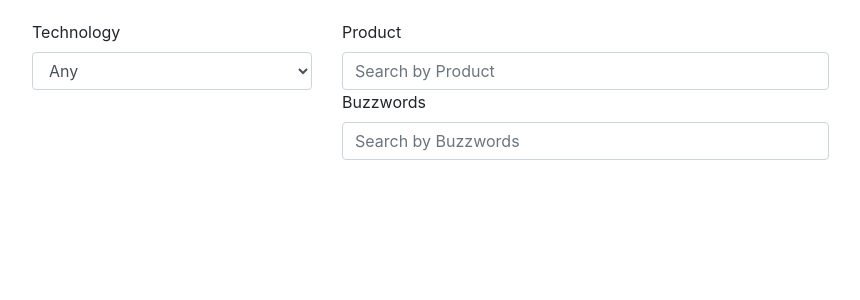
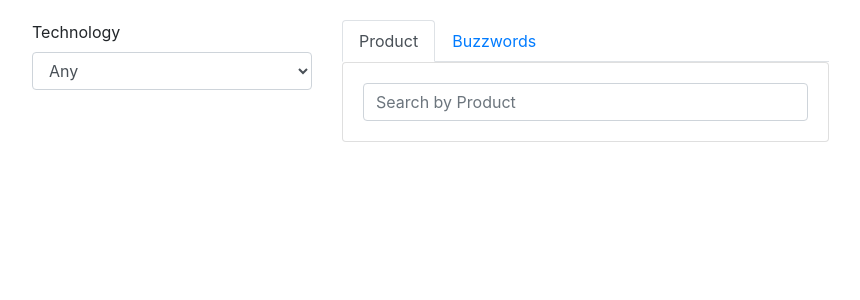
Before and after one commit to benelan/product2queue, a React (Create React App) app: page / in a window 1280 px wide. Shown: the top 300 px of the page, without its empty margins (3-863 px from the left). Built offline with nearby package versions, Linux system fonts and the light colour scheme.

Commit message:
placed inputs on tabs

```diff
--- a/src/components/Product.js
+++ b/src/components/Product.js
@@ -1,57 +1,105 @@
-import React, { memo } from "react";
-import { Input, Label, ListGroup, ListGroupItem } from "reactstrap";
+import React, {useState, memo} from 'react';
+import {
+    TabContent,
+    TabPane,
+    Nav,
+    NavItem,
+    NavLink,
+    Input,
+    Row,
+    Col,
+    Card,
+    ListGroup,
+    ListGroupItem
+} from 'reactstrap';
+import classnames from 'classnames';
 import VirtualScroll from "./VirtualScroll";
 
-class Product extends React.Component {
-  render() {
+const Product = (props) => {
+    const [activeTab,
+        setActiveTab] = useState('1');
+
+    const toggle = tab => {
+        if (activeTab !== tab)
+            setActiveTab(tab);
+        }
+
     const lgi = {
-      height: "70px",
+        height: "70px"
     };
-    const Item = memo(({ index }) => (
+
+    const Item = memo(({index}) => (
         <ListGroupItem
             key={index}
             style={lgi}
-        onClick={() => this.props.onResult(this.props.filtered[index])}
+            onClick={() => props.onResult(props.filtered[index])}
             tag="button"
-        action
-      >
-        {this.props.filtered[index].ref}
+            action>
+            {props.filtered[index].ref}
         </ListGroupItem>
     ));
 
-
     return (
         <div>
-          <Label for="productInput">Product</Label>
+            <Nav tabs>
+                <NavItem>
+                    <NavLink
+                        className={classnames({
+                        active: activeTab === '1'
+                    })}
+                        onClick={() => {
+                        toggle('1');
+                    }}>
+                        Product
+                    </NavLink>
+                </NavItem>
+                <NavItem>
+                    <NavLink
+                        className={classnames({
+                        active: activeTab === '2'
+                    })}
+                        onClick={() => {
+                        toggle('2');
+                    }}>
+                        Buzzwords
+                    </NavLink>
+                </NavItem>
+            </Nav>
+            <TabContent activeTab={activeTab}>
+                <TabPane tabId="1">
+                    <Card body>
                         <Input
                             type="search"
                             name="searchProduct"
                             className="input"
                             id="productInput"
-            onChange={this.props.onProductChange}
-            placeholder="Search by Product"
-          />
-          <Label for="buzzwordsInput">Buzzwords</Label>
+                            onChange={props.onProductChange}
+                            placeholder="Search by Product"/>
+                    </Card>
+                </TabPane>
+                <TabPane tabId="2">
+                    <Card body>
                         <Input
                             type="search"
                             name="searchBuzzwords"
                             className="input"
                             id="buzzwordsInput"
-            onChange={this.props.onBuzzwordsChange}
-            placeholder="Search by Buzzwords"
-          />
+                            onChange={props.onBuzzwordsChange}
+                            placeholder="Search by Buzzwords"/>
+                    </Card>
+                </TabPane>
+            </TabContent>
 
             <ListGroup>
                 <VirtualScroll
-              itemCount={this.props.filtered.length}
+                    itemCount={props.filtered.length}
                     height={400}
                     childHeight={70}
-              Item={Item}
-            />
+                    Item={Item}/>
             </ListGroup>
+
         </div>
     );
 }
-}
 
 export default Product;
```
Lines whose indentation alone changed are shown as unchanged.
